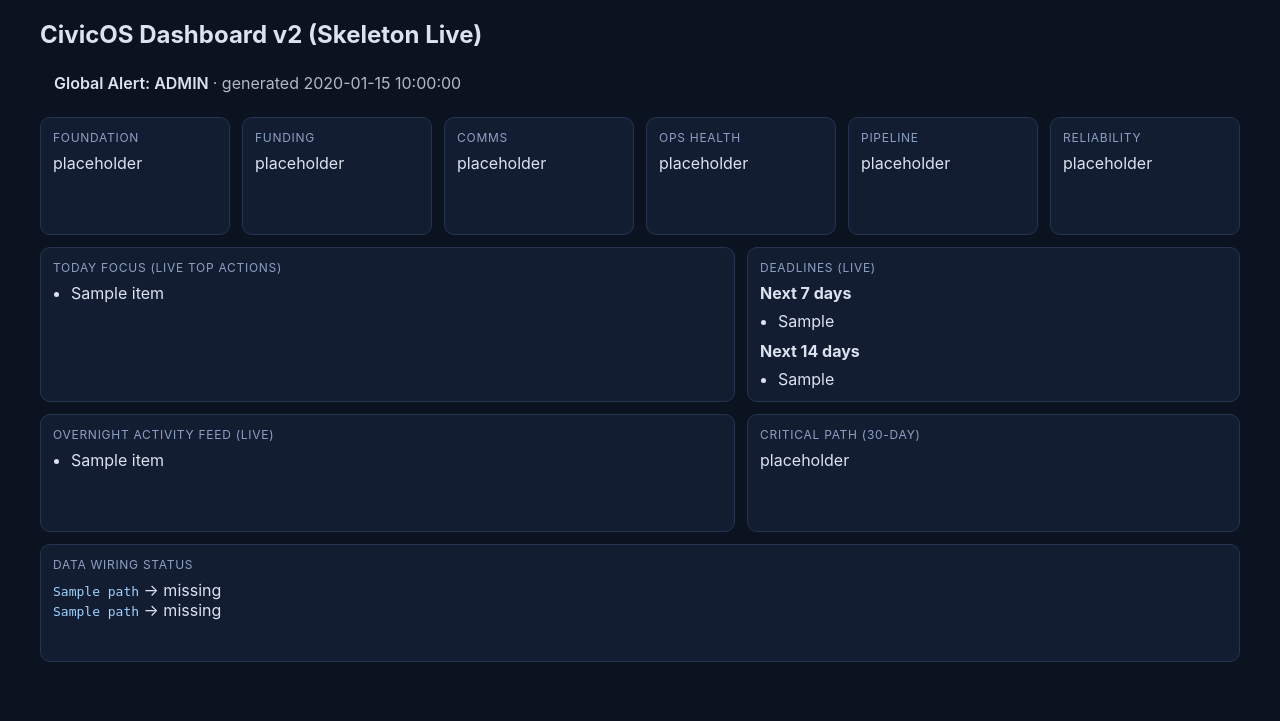
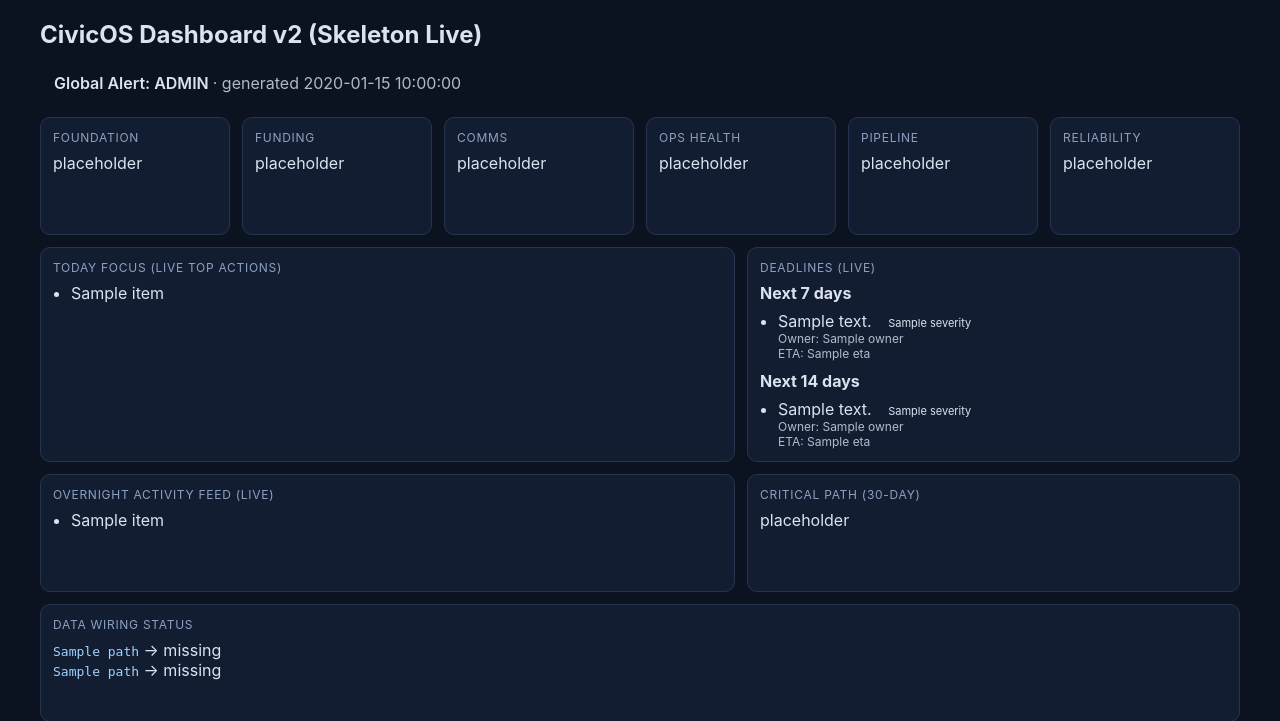
Before and after one commit to CivicOSInstitute/civicos-institute.github.io, a Flask app: template main-dashboard/templates/dashboard_v2.html in a window 1280 px wide. Shown: the top 721 px of the page. Run offline with Flask 3, Linux system fonts and the light colour scheme; the template is opened without the code that fills it: most values are stand-ins (such as "Sample title", 1, 10 or a date in 2020).

Commit message:
Add owner/ETA deadline parsing and explicit risk resolver for /v2

```diff
--- a/main-dashboard/app.py
+++ b/main-dashboard/app.py
@@ -13,6 +13,7 @@ from pathlib import Path
 import urllib.request
 import urllib.error
 import os
+import re
 
 app = Flask(__name__, static_folder='static', static_url_path='/static')
 
@@ -664,6 +665,63 @@ def get_dashboard_v2_payload():
     brief_path = WORKSPACE_DIR / 'generated' / 'ops_morning_brief_latest.md'
     legacy_path = WORKSPACE_DIR / 'dashboard.md'
 
+    def parse_owner_eta(text: str):
+        owner = None
+        eta = None
+        m_owner = re.search(r'owner\s*[:=]\s*([^,;\)]+)', text, re.IGNORECASE)
+        m_eta = re.search(r'eta\s*[:=]\s*([^,;\)]+)', text, re.IGNORECASE)
+        if m_owner:
+            owner = m_owner.group(1).strip()
+        if m_eta:
+            eta = m_eta.group(1).strip()
+        return owner, eta
+
+    def parse_due_days(text: str):
+        t = text.lower()
+        if 'overdue' in t:
+            return -1
+        if 'due today' in t:
+            return 0
+        if 'tomorrow' in t:
+            return 1
+        m = re.search(r'within\s+(\d+)\s+day', t)
+        if m:
+            return int(m.group(1))
+        m = re.search(r'in\s+(\d+)\s+day', t)
+        if m:
+            return int(m.group(1))
+        m = re.search(r'<\s*(\d+)\s*day', t)
+        if m:
+            return int(m.group(1))
+        m = re.search(r'(\d+)\s*day', t)
+        if m and 'next' in t:
+            return int(m.group(1))
+        return None
+
+    # Explicit and simple heuristic requested:
+    # overdue -> red, <=3 days -> yellow, <=7 days -> green, no date -> grey
+    def deadline_severity(days_due):
+        if days_due is None:
+            return 'grey'
+        if days_due < 0:
+            return 'red'
+        if days_due <= 3:
+            return 'yellow'
+        if days_due <= 7:
+            return 'green'
+        return 'grey'
+
+    def to_deadline_obj(text: str):
+        owner, eta = parse_owner_eta(text)
+        days_due = parse_due_days(text)
+        return {
+            'text': text,
+            'owner': owner,
+            'eta': eta,
+            'days_due': days_due,
+            'severity': deadline_severity(days_due),
+        }
+
     top_actions = []
     deadlines_7d = []
     deadlines_14d = []
@@ -679,7 +737,7 @@ def get_dashboard_v2_payload():
                 # Section detection
                 if s.startswith('## '):
                     h = s.lower()
-                    if 'prioritized morning checklist' in h or "today" in h and 'priorit' in h:
+                    if 'prioritized morning checklist' in h or ("today" in h and 'priorit' in h):
                         section = 'top_actions'
                     elif 'deadlines' in h and ('7' in h or '<7' in h):
                         section = 'deadlines_7d'
@@ -708,9 +766,9 @@ def get_dashboard_v2_payload():
                 if section == 'top_actions' and len(top_actions) < 3:
                     top_actions.append(item)
                 elif section == 'deadlines_7d':
-                    deadlines_7d.append(item)
+                    deadlines_7d.append(to_deadline_obj(item))
                 elif section == 'deadlines_14d':
-                    deadlines_14d.append(item)
+                    deadlines_14d.append(to_deadline_obj(item))
                 elif section == 'overnight':
                     overnight_items.append(item)
                 elif section == 'automation_health':
@@ -718,7 +776,7 @@ def get_dashboard_v2_payload():
                 elif section == 'snapshot':
                     li = item.lower()
                     if 'due today' in li or 'overdue' in li:
-                        deadlines_7d.append(item)
+                        deadlines_7d.append(to_deadline_obj(item))
         except Exception:
             pass
 
@@ -734,9 +792,20 @@ def get_dashboard_v2_payload():
         except Exception:
             pass
 
-    risk_level = 'green'
-    risk_blob = ' '.join(top_actions + deadlines_7d + overnight_items).lower()
-    if any(k in risk_blob for k in ['blocker', 'failed', 'failure', 'overdue', 'urgent', 'deadline']):
+    # Overall risk from deadline severities first, then overnight failure hints
+    all_deadlines = deadlines_7d + deadlines_14d
+    sev = [d.get('severity') for d in all_deadlines]
+    if 'red' in sev:
+        risk_level = 'red'
+    elif 'yellow' in sev:
+        risk_level = 'yellow'
+    elif 'green' in sev:
+        risk_level = 'green'
+    else:
+        risk_level = 'grey'
+
+    overnight_blob = ' '.join(overnight_items).lower()
+    if risk_level == 'green' and any(k in overnight_blob for k in ['failed', 'error', '❌']):
         risk_level = 'yellow'
 
     return {
--- a/main-dashboard/templates/dashboard_v2.html
+++ b/main-dashboard/templates/dashboard_v2.html
@@ -11,6 +11,12 @@
     .risk-red{ background:#3a1116; border:1px solid #a12a34; }
     .risk-yellow{ background:#3a2a10; border:1px solid #a1782a; }
     .risk-green{ background:#13311c; border:1px solid #2a8a4a; }
+    .risk-grey{ background:#1f2634; border:1px solid #4b5b7a; }
+    .sev { font-size:11px; padding:2px 6px; border-radius:999px; margin-left:6px; }
+    .sev-red{ background:#4a171d; color:#ffb3bc; }
+    .sev-yellow{ background:#4a3817; color:#ffdba0; }
+    .sev-green{ background:#173d24; color:#b8f5cc; }
+    .sev-grey{ background:#2a3347; color:#b8c5df; }
     .grid { display:grid; grid-template-columns:repeat(12, 1fr); gap:12px; }
     .card { background:#131d31; border:1px solid #263451; border-radius:10px; padding:12px; min-height:92px; }
     .h { font-size:12px; text-transform:uppercase; color:#8ea0c2; letter-spacing:.06em; margin-bottom:8px; }
@@ -54,7 +60,14 @@
         <div style="margin-bottom:8px;"><strong>Next 7 days</strong></div>
         {% if payload.deadlines.next_7_days %}
           <ul>
-            {% for d in payload.deadlines.next_7_days[:5] %}<li>{{ d }}</li>{% endfor %}
+            {% for d in payload.deadlines.next_7_days[:5] %}
+              <li>
+                {{ d.text }}
+                <span class="sev sev-{{ d.severity }}">{{ d.severity }}</span>
+                {% if d.owner %}<div style="font-size:12px;opacity:.8;">Owner: {{ d.owner }}</div>{% endif %}
+                {% if d.eta %}<div style="font-size:12px;opacity:.8;">ETA: {{ d.eta }}</div>{% endif %}
+              </li>
+            {% endfor %}
           </ul>
         {% else %}
           <div>No 7-day deadlines parsed.</div>
@@ -62,7 +75,14 @@
         <div style="margin:10px 0 8px;"><strong>Next 14 days</strong></div>
         {% if payload.deadlines.next_14_days %}
           <ul>
-            {% for d in payload.deadlines.next_14_days[:5] %}<li>{{ d }}</li>{% endfor %}
+            {% for d in payload.deadlines.next_14_days[:5] %}
+              <li>
+                {{ d.text }}
+                <span class="sev sev-{{ d.severity }}">{{ d.severity }}</span>
+                {% if d.owner %}<div style="font-size:12px;opacity:.8;">Owner: {{ d.owner }}</div>{% endif %}
+                {% if d.eta %}<div style="font-size:12px;opacity:.8;">ETA: {{ d.eta }}</div>{% endif %}
+              </li>
+            {% endfor %}
           </ul>
         {% else %}
           <div>No 14-day deadlines parsed.</div>
```
